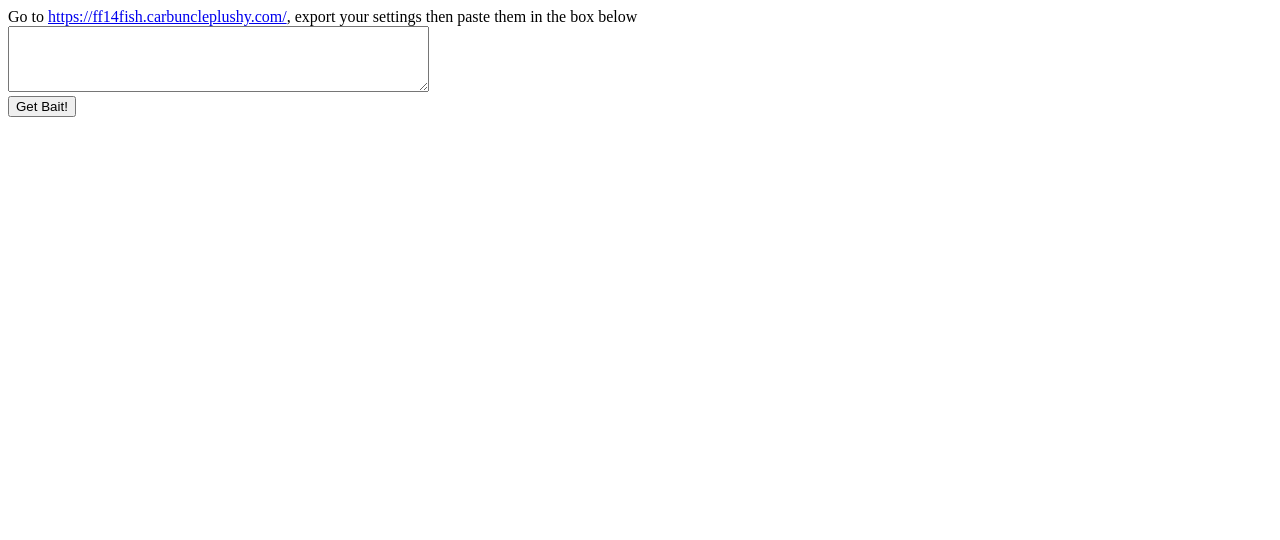
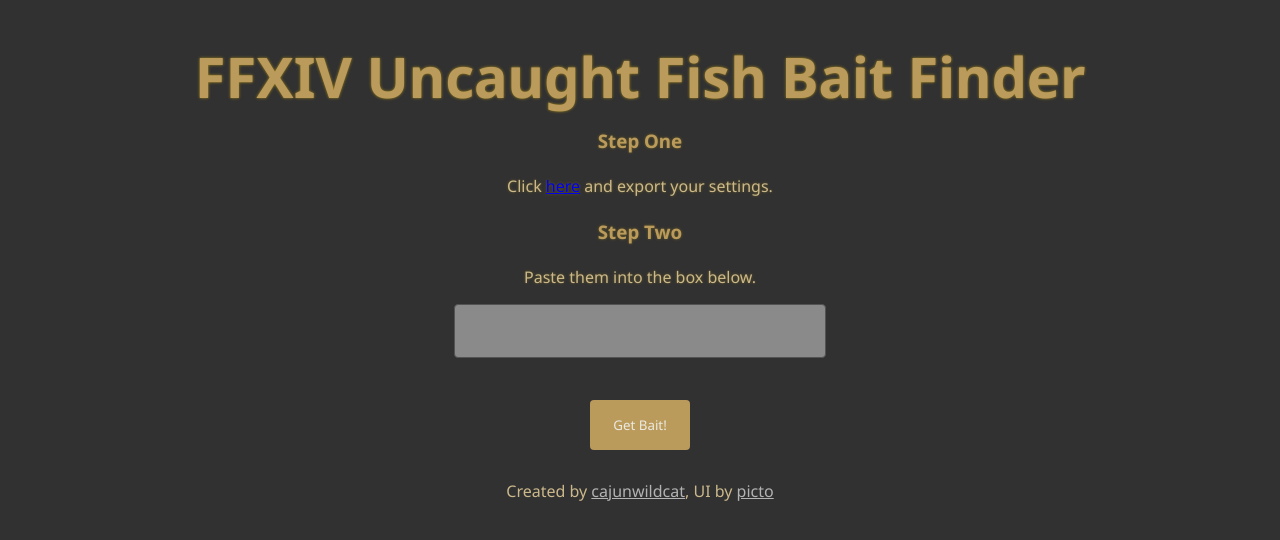
Before and after one commit to cajunwildcat/cajunwildcat.github.io, a plain HTML site: page ffxiv-fish-baits/index.html in a window 1280 px wide. Drawn offline with Linux system fonts and the light colour scheme; no server answers.

Commit message:
new bait finder front-end

```diff
--- a/ffxiv-fish-baits/index.html
+++ b/ffxiv-fish-baits/index.html
@@ -5,23 +5,27 @@
     <meta charset="UTF-8">
     <meta http-equiv="X-UA-Compatible" content="IE=edge">
     <meta name="viewport" content="width=device-width, initial-scale=1.0">
-    <title>Carby Tracker Uncaught Fish Bait List</title>
+    <title>Bait Finder</title>
+    <link rel="stylesheet" href="style.css">
+    <link rel="preconnect" href="https://fonts.googleapis.com">
+    <link rel="preconnect" href="https://fonts.gstatic.com" crossorigin>
+    <link href="https://fonts.googleapis.com/css2?family=Noto+Sans:ital,wght@0,100..900;1,100..900&display=swap" rel="stylesheet">
 
     <script src="script.js"></script>
-    <style>
-        #results {
-            display:flex;
-            flex-direction:column;
-            height: 85vh;
-            flex-wrap: wrap;
-        }
-    </style>
 </head>
 
 <body>
-    Go to <a href="https://ff14fish.carbuncleplushy.com/" target="_blank">https://ff14fish.carbuncleplushy.com/</a>, export your settings then paste them in the box below<br>
-    <textarea id="textarea" rows="4" cols="50"></textarea><br><button id="submit-button">Get Bait!</button>
+    <h1>FFXIV Uncaught Fish Bait Finder</h1>
+    <h3>Step One</h3>
+    <p>Click <a href="https://ff14fish.carbuncleplushy.com/" target="_blank">here</a> and export your settings.</p>
+    <h3>Step Two</h3>
+    <p>Paste them into the box below.</p>
+    <textarea id="textarea" rows="4" cols="50"></textarea><br>
+    <button id="submit-button">Get Bait!</button>
     <div id="results"></div>
+    <footer>
+        Created by <a href="https://cajunwildcat.github.io/" target="_blank">cajunwildcat</a>, UI by <a href="https://pictoparade.com/projects" target="_blank">picto</a>
+    </footer>
 </body>
 
 </html>
--- a/ffxiv-fish-baits/script.js
+++ b/ffxiv-fish-baits/script.js
@@ -65,15 +65,19 @@ function dataGot(e) {
 
 function dataError(e) {
     //TODO: idk show an error message or something
+    //HI CAJUN :D - PICTO
 }
 
 function addHTML() {
     apiResults.forEach(function (bait, index) {
+        let baitBox = document.createElement('div');
+        baitBox.className = "bait";
         let row = document.createElement("h2");
         let icon = document.createElement("img");
         icon.src = api_URL + bait.Icon;
         row.innerHTML = bait.Name;
-        row.appendChild(icon);
-        resultsDiv.appendChild(row);
+        baitBox.appendChild(icon);
+        baitBox.appendChild(row)
+        resultsDiv.appendChild(baitBox);
     })
 }
--- /dev/null
+++ b/ffxiv-fish-baits/style.css
@@ -0,0 +1,101 @@
+.bait{
+    width: 19em;
+    height: 50px;
+    display: flex;
+    align-items: center;
+    /* justify-content: space-between; */
+    padding-left: 5px;
+    margin: 5px;
+    background-color: rgba(256, 256, 256, 0.1);
+    gap: 10px;
+    border-radius: 4px;
+    box-shadow: rgba(0, 0, 0, 0.283) 0px 2px 2px;
+}
+.bait:hover{
+    background-color: rgba(256, 256, 256, 0.2);
+    transition: 0.7s ease;
+}
+#results {
+    display:flex;
+    flex-flow:row wrap;
+    width: 95%;
+    columns: 4;
+    margin: 0 auto;
+    justify-content: center;
+}
+body {
+    display: flex;
+    flex-flow: column nowrap;
+    justify-content: center;
+    text-align: center;
+    margin: 30px;
+    padding: 0px;
+    background-color: #313131;
+    text-shadow: rgba(255, 204, 0, 0.288) 0px 0px 3px;
+}
+h3{
+    padding: 1px;
+    margin: 5px;
+    color: #bb9b5b;
+}
+h1{
+    color: #bb9b5b;
+    font-size: 3.5em;
+    text-shadow: rgba(255, 204, 0, 0.551) 0px 0px 3px;
+    margin: 8px;
+}
+h2, p{
+    color: #ccb98b;
+}
+h2{
+    font-size: 19px;
+}
+.bait img{
+    margin: 5px;
+    position: relative;
+    /* left: 3px; */
+}
+.bait h2{
+    padding-right: 3px;
+}
+a:before, a:visited{
+    color: white;
+}
+
+#submit-button{
+    height: 50px;
+    width: 100px;
+    margin: 20px auto;
+    background-color: #bb9b5b;
+    color: rgb(235, 233, 225);
+    border: none;
+    border-radius: 4px;
+}
+#submit-button:hover{
+    box-shadow: rgba(255, 204, 0, 0.551) 0px 0px 5px;
+    transition: 0.2s ease;
+    color: white;
+}
+footer{
+    text-shadow: none;
+    margin: 10px;
+    color: #ccb98b;
+}
+footer a{
+    color: rgba(255, 255, 255, 0.631);
+}
+#textarea{
+    min-width: 200px;
+    max-width: 30%;
+    height: 3em;
+    display: block;
+    margin: 0 auto;
+    border-radius: 4px;
+    background-color: #e2e2e2;
+    font-size: 16px;
+    resize: none;
+    opacity: 50%;
+}
+*{
+    font-family: "Noto Sans", sans-serif;
+}
```
